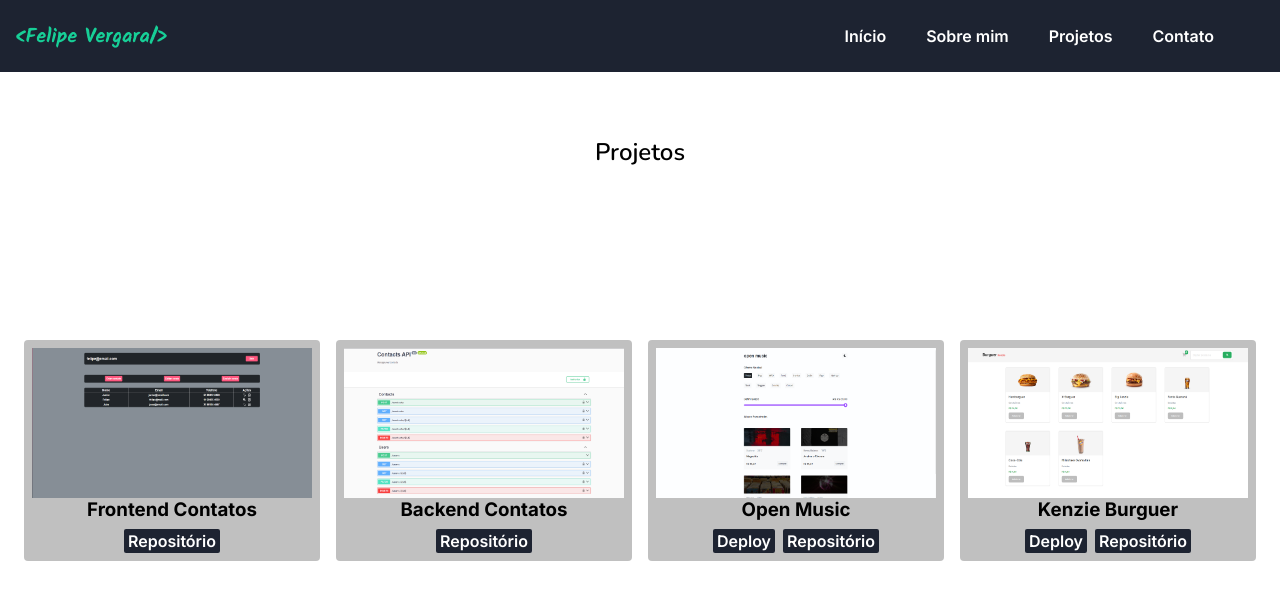
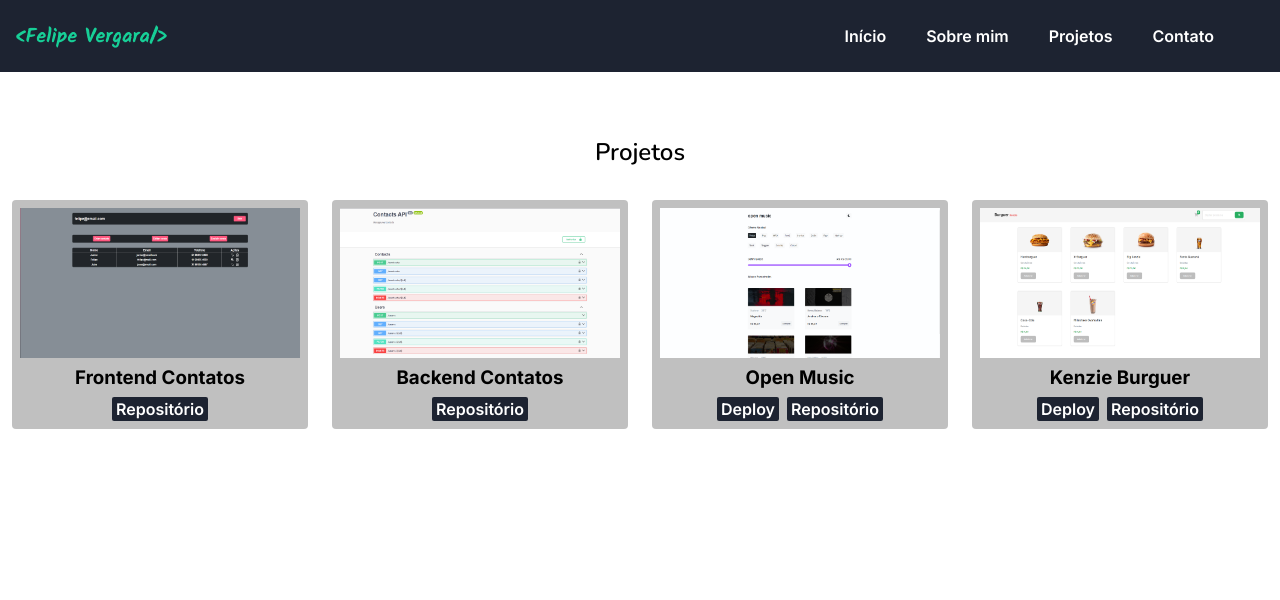
Before and after one commit to felipekv/portfolio, a React (Vite) app: page /projetos in a window 1280 px wide. Shown: the top 600 px of the page. Built offline with nearby package versions, Linux system fonts and the light colour scheme.

Commit message:
feat: hovers adicionados, alterado altura do header e gap diminuido da lista de formas de contato

```diff
--- a/src/components/Header/style.js
+++ b/src/components/Header/style.js
@@ -2,7 +2,7 @@
 
 const StyledHeader = styled.header`
     width: 100%;
-    height: 4.5rem;
+    min-height: 4.5rem;
     display: flex;
     justify-content: space-between;
     align-items: center;
--- a/src/pages/about/style.js
+++ b/src/pages/about/style.js
@@ -43,6 +43,7 @@
         padding-inline: 1rem;
         padding-bottom: 3rem;
         padding-top: 2rem;
+        margin-bottom: 3rem;
 
         h2 {
             text-align: center;
@@ -51,7 +52,7 @@
 
     #tecnologies {
         width: 100%;
-        margin-top: 1rem;
+        margin-top: 2rem;
         height: 100%;
         ul {
             width: 100%;
@@ -61,9 +62,7 @@
             gap: 2rem;
             justify-content: center;
             align-items: center;
-            margin: 0 auto;
-            overflow-x: auto;
-            height: 550px;
+            margin-bottom: 3rem;
         }
         li {
             width: 100px;
@@ -74,6 +73,10 @@
             align-items: center;
             text-align: center;
             gap: 3px;
+
+            &:hover {
+                scale: 1.1;
+            }
         }
         h3 {
             font-family: "Nunito";
--- a/src/pages/contact/style.js
+++ b/src/pages/contact/style.js
@@ -40,6 +40,10 @@
                 display: flex;
                 justify-content: center;
                 justify-items: center;
+
+                &:hover{
+                    scale: 1.1;
+                }
             }
             img {
                 width: 45px;
@@ -48,6 +52,13 @@
             }
         }
     }
+    @media screen and (max-width: 768px) {
+        main {
+            ul {
+                gap: 1.5rem;
+            }
+        }
+    }
 `;
 
 export default StyledContact;
--- a/src/pages/home/style.js
+++ b/src/pages/home/style.js
@@ -78,6 +78,7 @@
         &:hover{
             background-color: silver;
             box-shadow: rgb(0, 0, 0) 1px 1px 5px 4px;
+            scale: 1.1;
         }
     }
     @media screen and (max-width: 768px) {
--- a/src/pages/projects/style.js
+++ b/src/pages/projects/style.js
@@ -20,9 +20,8 @@
             flex-wrap: wrap;
             justify-content: center;
             align-items: center;
-            gap: 1rem;
-            overflow-y: auto;
-            height: 500px;
+            gap: 1.5rem;
+            margin-bottom: 3rem;
         }
         li {
             display: flex;
@@ -33,12 +32,17 @@
             background-color: silver;
             padding: 0.5rem;
             border-radius: 0.25rem;
+
+            &:hover{
+                scale: 1.1;
+            }
         }
         figure {
             display: flex;
             flex-direction: column;
             justify-content: center;
             align-items: center;
+            gap: 0.5rem;
         }
         figcaption {
             display: flex;
```
